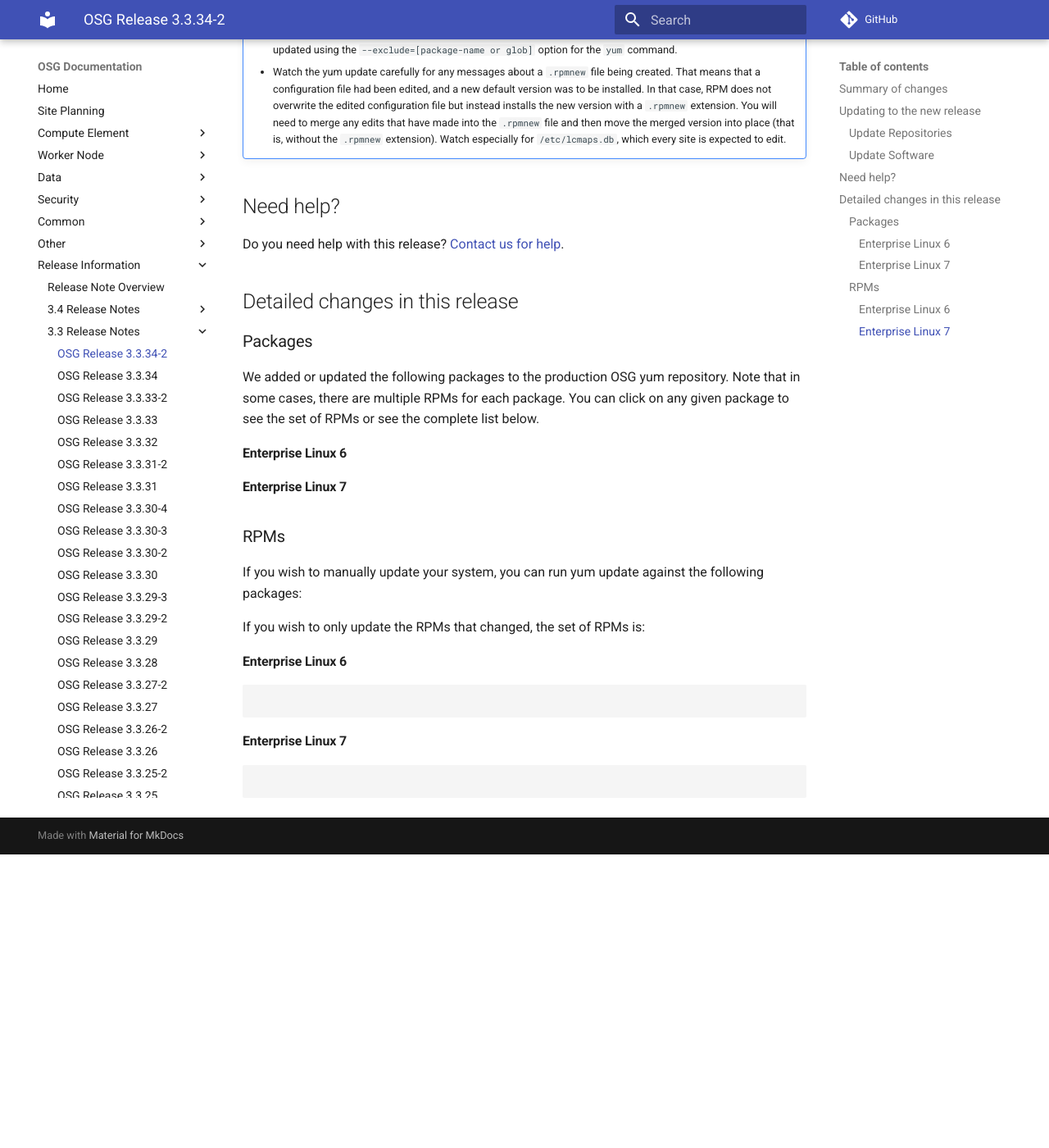
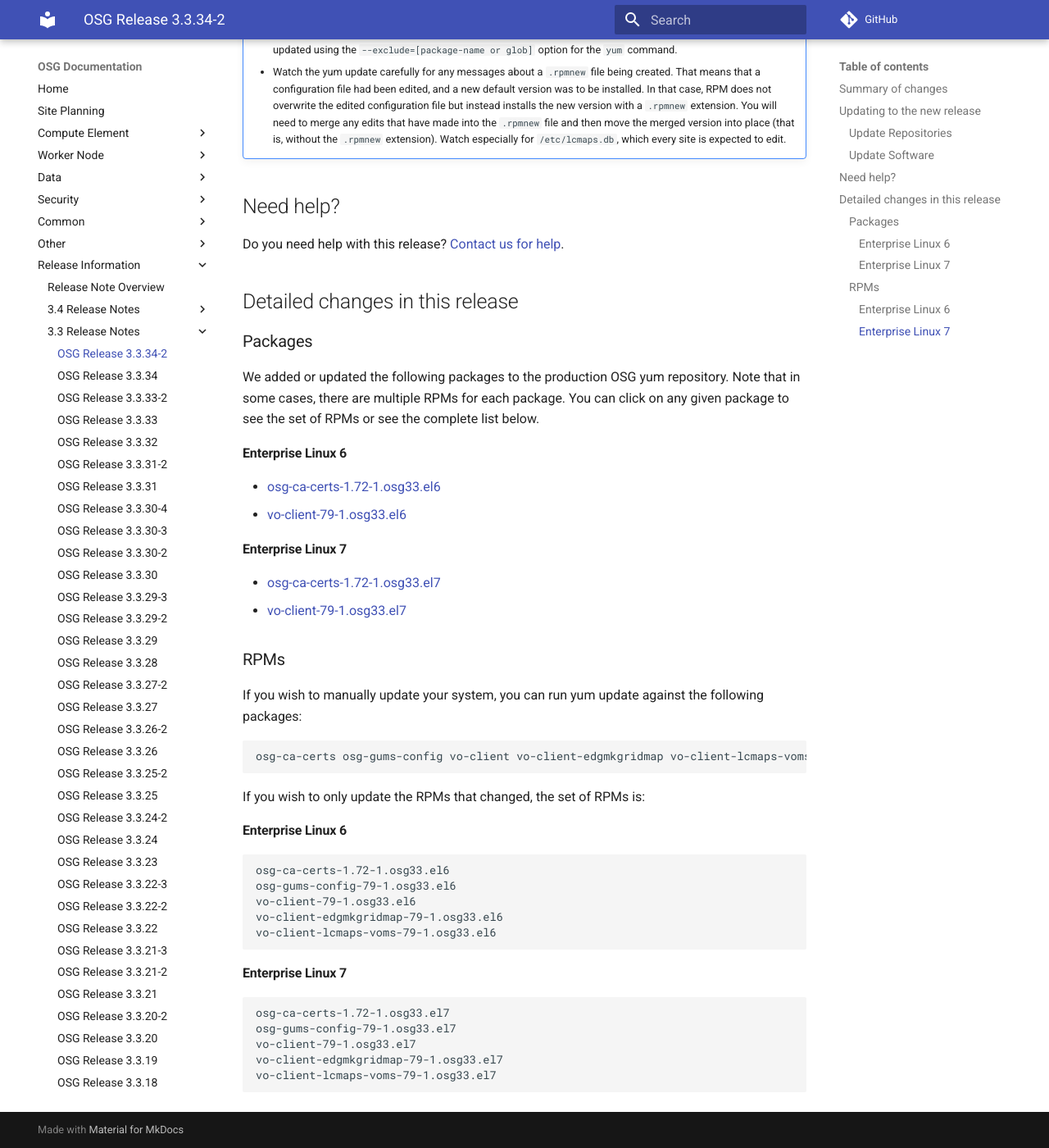
Before and after one commit to osg-htc/docs, an MkDocs documentation site: the page built from docs/release/3.3/release-3-3-34-2.md, in a window 1280 px wide and 1400 px high, scrolled down 917 px. Shown: the whole window at 82% size. Built offline with MkDocs 1.6.1 and Material for MkDocs 9.7.7, drawn with Linux system fonts in a browser that asks for light colours; comment, search, counter and statistics services are not loaded; old or Windows-style settings are respelled for this version of MkDocs; before the commit the page ends 1959 px from its top, so only the background shows below that.

Commit message:
Update package for data release

````diff
--- a/docs/release/3.3/release-3-3-34-2.md
+++ b/docs/release/3.3/release-3-3-34-2.md
@@ -50,21 +50,38 @@
 
 #### Enterprise Linux 6
 
+-   [osg-ca-certs-1.72-1.osg33.el6](https://koji.chtc.wisc.edu/koji/search?match=glob&type=build&terms=osg-ca-certs-1.72-1.osg33.el6)
+-   [vo-client-79-1.osg33.el6](https://koji.chtc.wisc.edu/koji/search?match=glob&type=build&terms=vo-client-79-1.osg33.el6)
+
 #### Enterprise Linux 7
+
+-   [osg-ca-certs-1.72-1.osg33.el7](https://koji.chtc.wisc.edu/koji/search?match=glob&type=build&terms=osg-ca-certs-1.72-1.osg33.el7)
+-   [vo-client-79-1.osg33.el7](https://koji.chtc.wisc.edu/koji/search?match=glob&type=build&terms=vo-client-79-1.osg33.el7)
 
 ### RPMs
 
 If you wish to manually update your system, you can run yum update against the following packages:
 
+    osg-ca-certs osg-gums-config vo-client vo-client-edgmkgridmap vo-client-lcmaps-voms
 
 If you wish to only update the RPMs that changed, the set of RPMs is:
 
 #### Enterprise Linux 6
 
 ``` file
+osg-ca-certs-1.72-1.osg33.el6
+osg-gums-config-79-1.osg33.el6
+vo-client-79-1.osg33.el6
+vo-client-edgmkgridmap-79-1.osg33.el6
+vo-client-lcmaps-voms-79-1.osg33.el6
 ```
 
 #### Enterprise Linux 7
 
 ``` file
+osg-ca-certs-1.72-1.osg33.el7
+osg-gums-config-79-1.osg33.el7
+vo-client-79-1.osg33.el7
+vo-client-edgmkgridmap-79-1.osg33.el7
+vo-client-lcmaps-voms-79-1.osg33.el7
 ```
````
Also changed, not shown: docs/release/3.4/release-3-4-12-2.md (+17 -0 lines).
